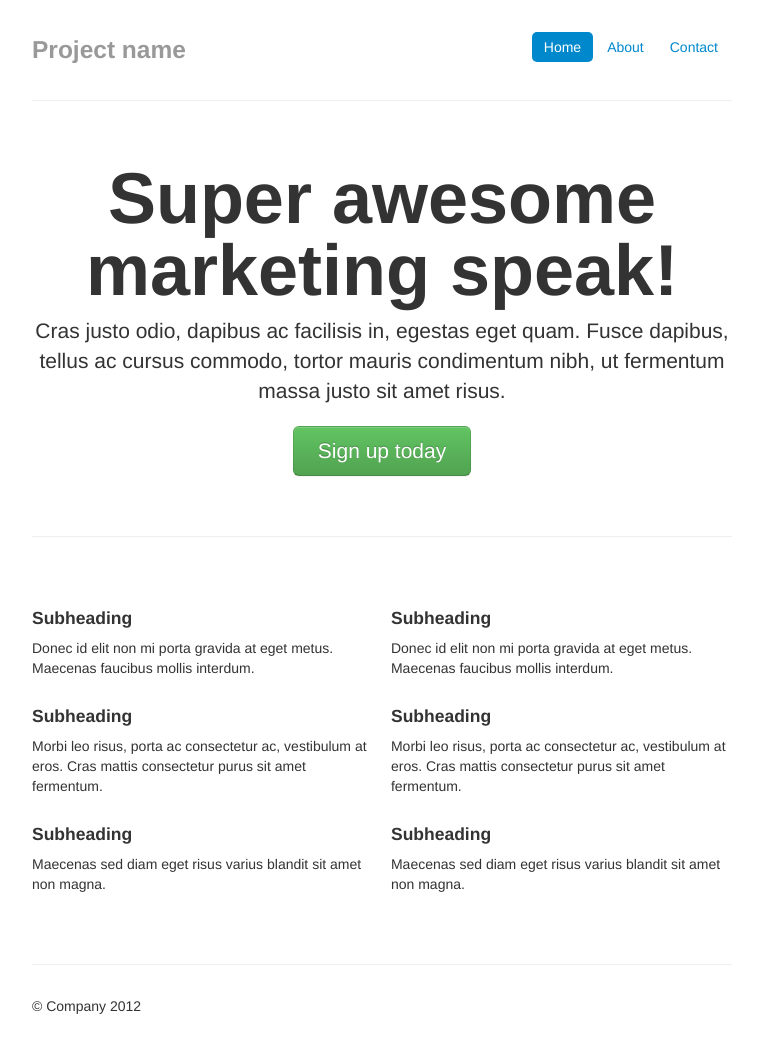
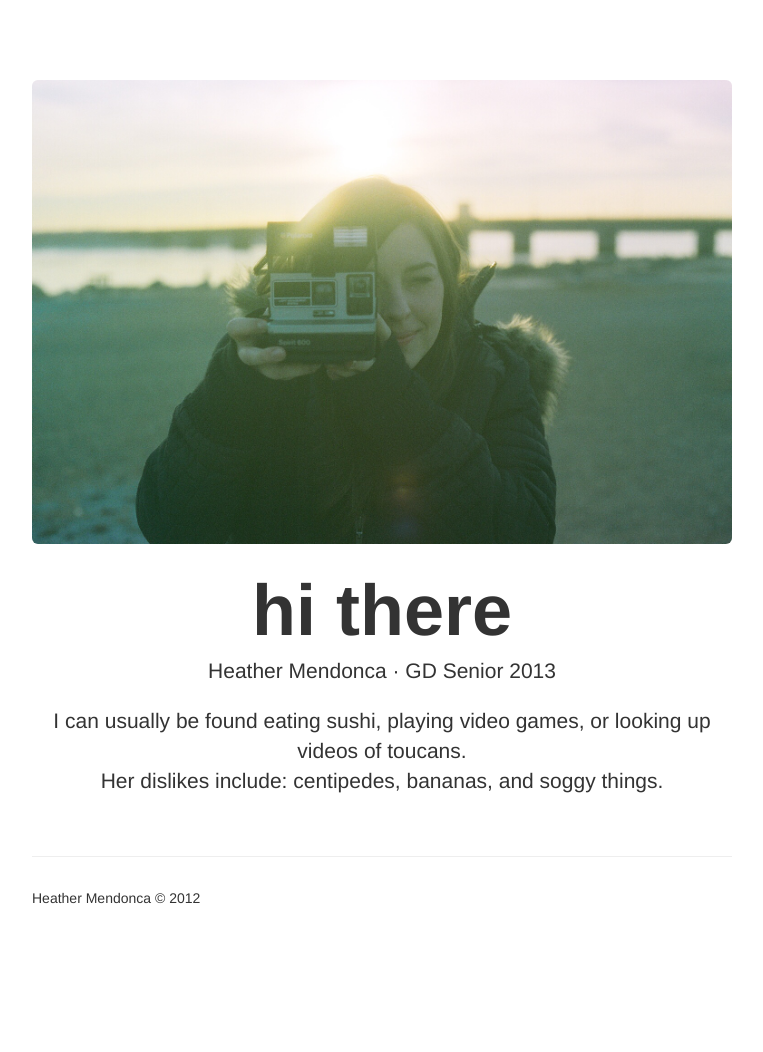
Before and after one commit to heathermendonca/heathermendonca.github.com, a plain HTML site: page index.html in a window 1280 px wide. Shown: the whole page, without its empty margins (258-1021 px from the left). After the commit the page ends 958 px from the top, so only its background shows below. Drawn offline with nearby package versions, Linux system fonts and the light colour scheme; files that its build step writes are made by us from their sources.

Commit message:
Almost Done

```diff
--- a/index.html
+++ b/index.html
@@ -3,13 +3,11 @@
 <html lang="en">
   <head>
     <meta charset="utf-8">
-    <title>Template &middot; Bootstrap</title>
+    <title>&middot; Heather Mendonca &middot;</title>
     <meta name="viewport" content="width=device-width, initial-scale=1.0">
-    <meta name="description" content="">
-    <meta name="author" content="">
 
     <!-- Le styles -->
-    <link href="../assets/css/bootstrap.css" rel="stylesheet">
+    <link href="css/bootstrap.css" rel="stylesheet">
     <style type="text/css">
       body {
         padding-top: 20px;
@@ -34,9 +32,13 @@
         font-size: 72px;
         line-height: 1;
       }
+
       .jumbotron .btn {
         font-size: 21px;
         padding: 14px 24px;
+      }
+      .jumbotron img {
+      	margin-bottom:20px;
       }
 
       /* Supporting marketing content */
@@ -47,7 +49,7 @@
         margin-top: 28px;
       }
     </style>
-    <link href="../assets/css/bootstrap-responsive.css" rel="stylesheet">
+    <link href="css/bootstrap-responsive.css" rel="stylesheet">
 
     <!-- HTML5 shim, for IE6-8 support of HTML5 elements -->
     <!--[if lt IE 9]>
@@ -66,24 +68,17 @@
 
     <div class="container-narrow">
 
-      <div class="masthead">
-        <ul class="nav nav-pills pull-right">
-          <li class="active"><a href="#">Home</a></li>
-          <li><a href="#">About</a></li>
-          <li><a href="#">Contact</a></li>
-        </ul>
-        <h3 class="muted">Project name</h3>
+      <div class="jumbotron">
+    	<img src="img/me.png" class="img-rounded">
+        <h1>hi there</h1>
+        <p class="lead">Heather Mendonca &middot; GD Senior 2013</p>
+         <p class="lead">I can usually be found eating sushi, playing video games, or looking up videos of toucans.
+         <br>Her dislikes include: centipedes, bananas, and soggy things.</p>
       </div>
 
-      <hr>
 
-      <div class="jumbotron">
-        <h1>Super awesome marketing speak!</h1>
-        <p class="lead">Cras justo odio, dapibus ac facilisis in, egestas eget quam. Fusce dapibus, tellus ac cursus commodo, tortor mauris condimentum nibh, ut fermentum massa justo sit amet risus.</p>
-        <a class="btn btn-large btn-success" href="#">Sign up today</a>
-      </div>
-
-      <hr>
+      <!--
+  	  <hr>
 
       <div class="row-fluid marketing">
         <div class="span6">
@@ -109,10 +104,13 @@
         </div>
       </div>
 
-      <hr>
+
+      -->
+
+	  <hr>
 
       <div class="footer">
-        <p>&copy; Company 2012</p>
+        <p>Heather Mendonca &copy; 2012</p>
       </div>
 
     </div> <!-- /container -->
```
Also changed, not shown: img/me.png (added), 1 other file.
